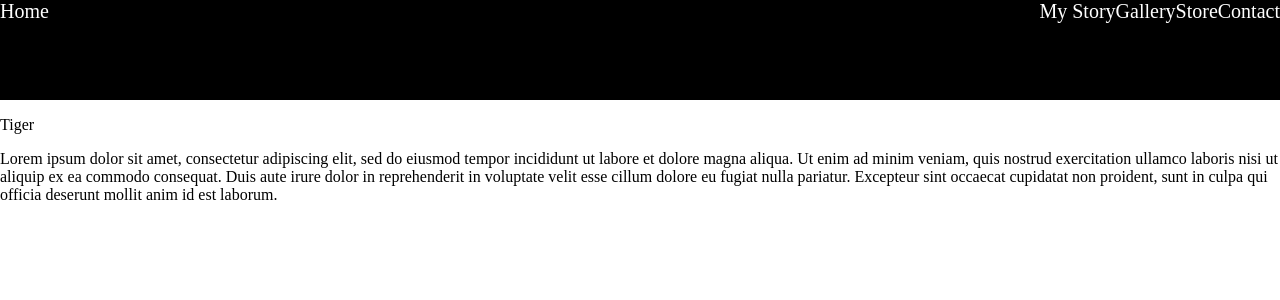
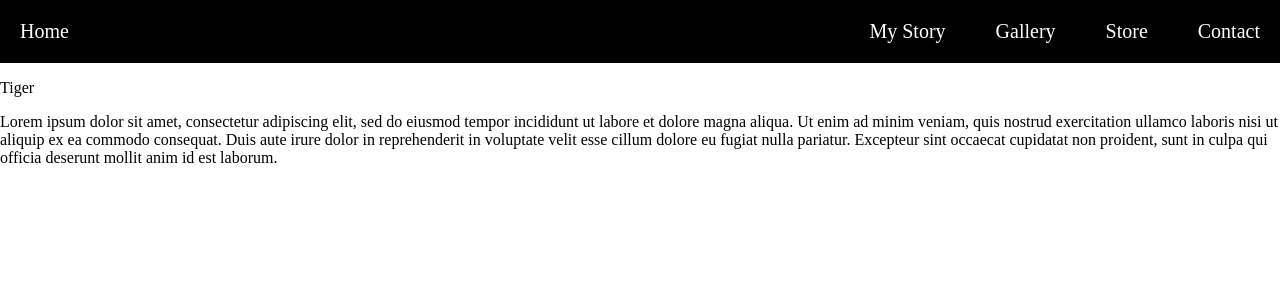
Before and after one commit to nayomi-morita/art-website, a React app: page / in a window 1280 px wide. Shown: the top 300 px of the page. Built offline with nearby package versions, Linux system fonts and the light colour scheme.

Commit message:
style header further

```diff
--- a/src/components/Header.jsx
+++ b/src/components/Header.jsx
@@ -9,12 +9,17 @@ function Header() {
           margin: 0;
           font-size: 20px;
         }
+        .container{
+          padding: 20px 20px 20px 20px;
+          display: flex;
+          justify-content: space-between;
+        }
         .main{
           background-color: black;
-          height: 100px;
           width: 100%;
-          display: flex;
-          justify-content: space-between;
+        }
+        .links{
+          padding-right: 50px;
         }
         .right{
           display: flex;
@@ -24,14 +29,16 @@ function Header() {
         }
       `}</style>
       <div className="main">
-        <div className="left">
-          <Link to="/" style={{textDecoration: 'none'}}><p>Home</p></Link>
-        </div>
-        <div className="right">
-          <Link to="/MyStory" style={{textDecoration: 'none'}}><p>My Story</p></Link>
-          <Link to="/Gallery" style={{textDecoration: 'none'}}><p>Gallery</p></Link>
-          <Link to="/Store" style={{textDecoration: 'none'}}><p>Store</p></Link>
-          <Link to="/Contact" style={{textDecoration: 'none'}}><p>Contact</p></Link>
+        <div className="container">
+          <div className="left">
+            <Link to="/" style={{textDecoration: 'none'}}><p>Home</p></Link>
+          </div>
+          <div className="right">
+            <Link to="/MyStory" style={{textDecoration: 'none'}}><p className="links">My Story</p></Link>
+            <Link to="/Gallery" style={{textDecoration: 'none'}}><p className="links">Gallery</p></Link>
+            <Link to="/Store" style={{textDecoration: 'none'}}><p className="links">Store</p></Link>
+            <Link to="/Contact" style={{textDecoration: 'none'}}><p>Contact</p></Link>
+          </div>
         </div>
       </div>
     </div>
```
